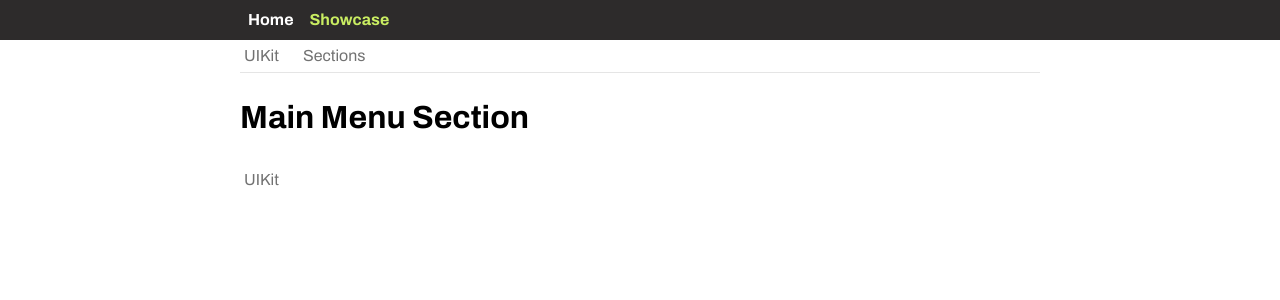
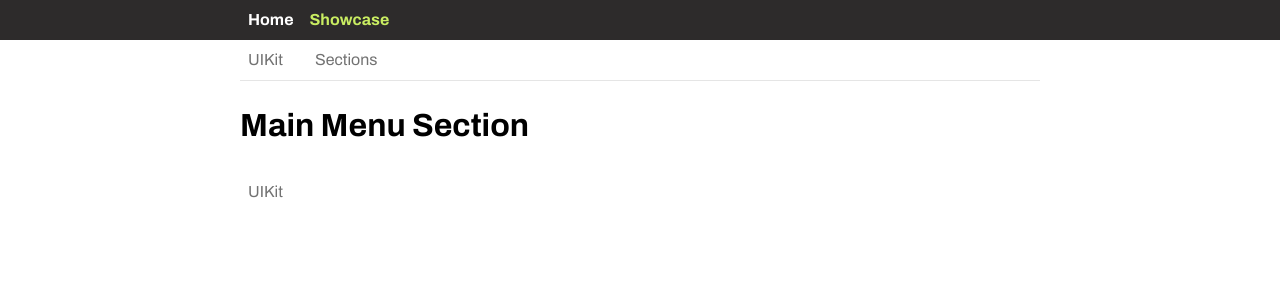
Before and after one commit to kamrade/auto-catalogue, a SvelteKit app: page /showcase/menu in a window 1280 px wide. Shown: the top 300 px of the page. Built offline with nearby package versions, Linux system fonts and the light colour scheme.

Commit message:
Update MainMenu

```diff
--- a/src/lib/components/Menu/MainMenuSection.scss
+++ b/src/lib/components/Menu/MainMenuSection.scss
@@ -16,7 +16,7 @@
   }
 
   .dropdown-toggler-text {
-    padding: 0.25rem;
+    padding: 0.5rem;
   }
 }
 
--- a/src/lib/components/Menu/MainMenuSection.svelte
+++ b/src/lib/components/Menu/MainMenuSection.svelte
@@ -37,7 +37,7 @@
   on:mouseleave={mouseLeaveHoverHandler}
 >
   <!-- svelte-ignore a11y-no-static-element-interactions -->
-  <span on:mouseenter={mouseEnterHandler} class="dropdown-toggler-text"> {label}</span>
+  <span on:mouseenter={mouseEnterHandler} class="dropdown-toggler-text">{label}</span>
   <Menu
     bind:menuElement={menuHoverElement}
     appearanceOnHover={true}
--- a/src/routes/showcase/nav-data.ts
+++ b/src/routes/showcase/nav-data.ts
@@ -1,7 +1,6 @@
 import type { IMainMenuItem } from "$lib"
 
 export let uikitMenuLinks: (IMainMenuItem | string)[] = [
-  'UIKit',
   {
     link: '/showcase/dropdowns',
     label: 'Dropdowns'
@@ -21,7 +20,6 @@ export let uikitMenuLinks: (IMainMenuItem | string)[] = [
 ];
 
 export let sectionsMenuLinks: (IMainMenuItem | string)[] = [
-  'UIKit',
   {
     link: '/showcase/payment-form',
     label: 'Payment Form'
```
